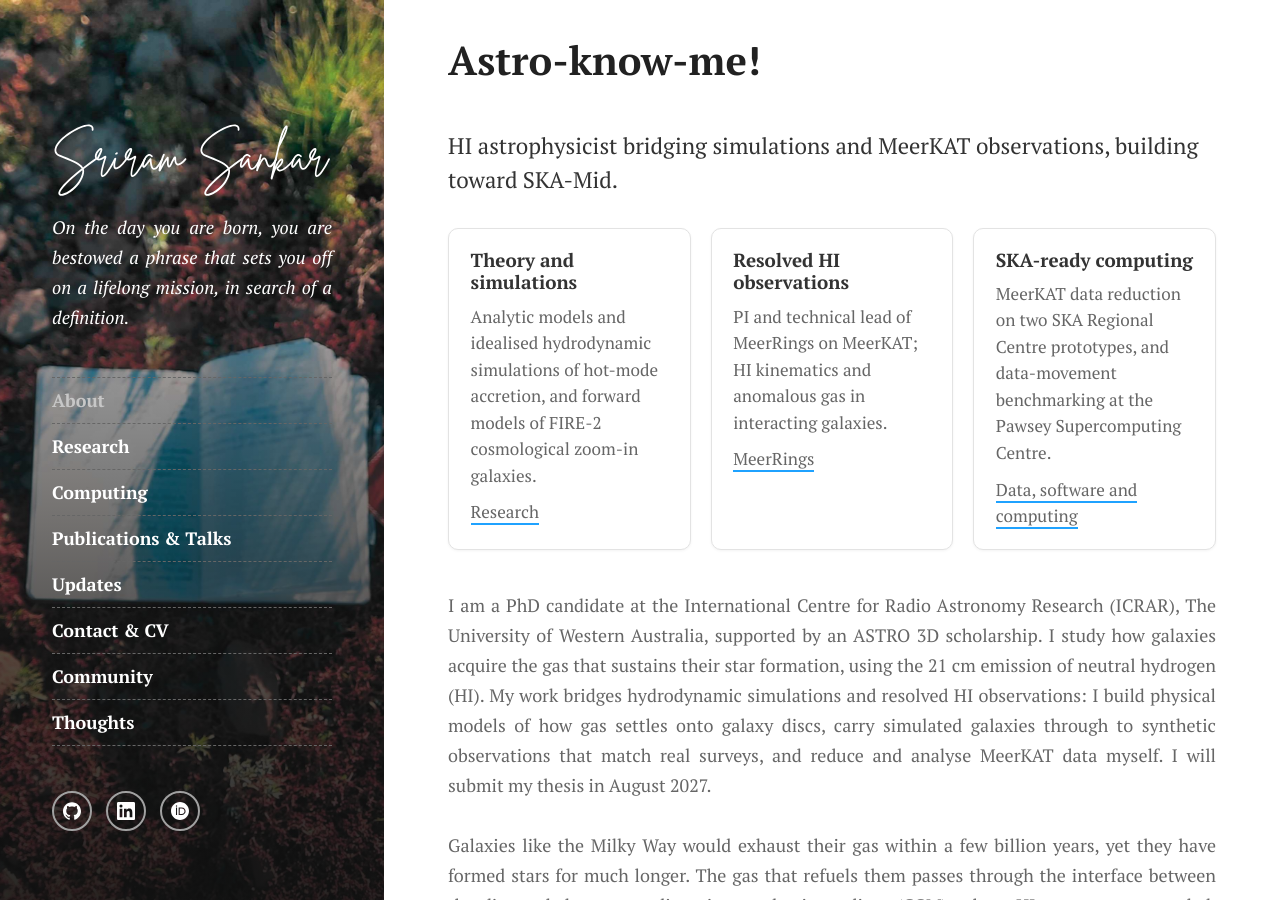
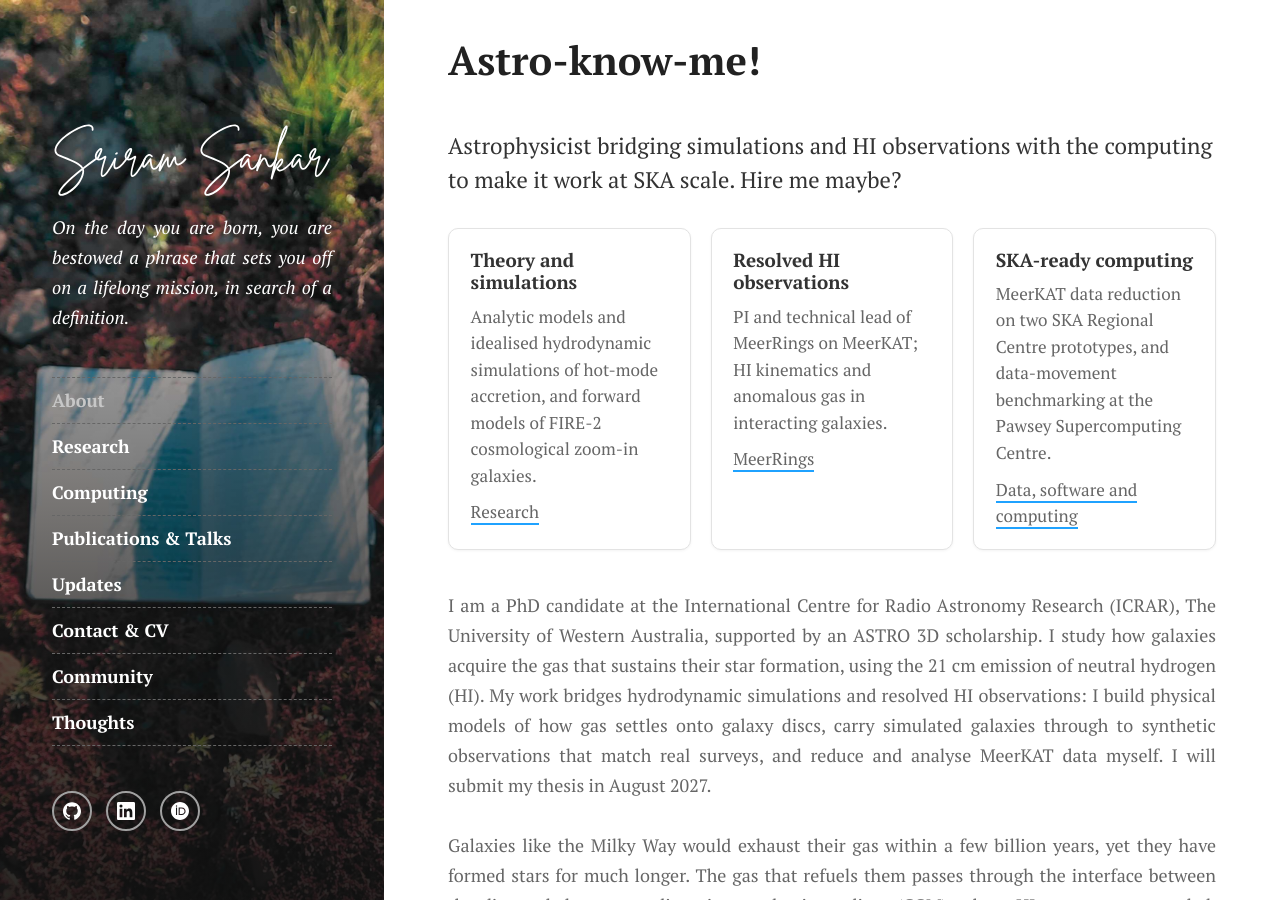
Before and after one commit to spectram/spectram.github.io, a Jekyll site: the page built from index.md, in a window 1280 px wide and 900 px high. Built offline with Jekyll 4.4.1, drawn with Linux system fonts in a browser that asks for light colours.

Commit message:
Home: update positioning line
Co-Authored-By: Claude Opus 5.5 <noreply@anthropic.com>
Claude-Session: https://claude.ai/code/session_01PBef2H3CY43TcREdMSnytM

```diff
--- a/index.md
+++ b/index.md
@@ -38,7 +38,7 @@ seo:
 layout: page
 ---
 
-<p class="sr-lead">HI astrophysicist bridging simulations and MeerKAT observations, building toward SKA-Mid.</p>
+<p class="sr-lead">Astrophysicist bridging simulations and HI observations with the computing to make it work at SKA scale. Hire me maybe?</p>
 
 <div class="sr-cards">
   <div class="sr-card">
```
